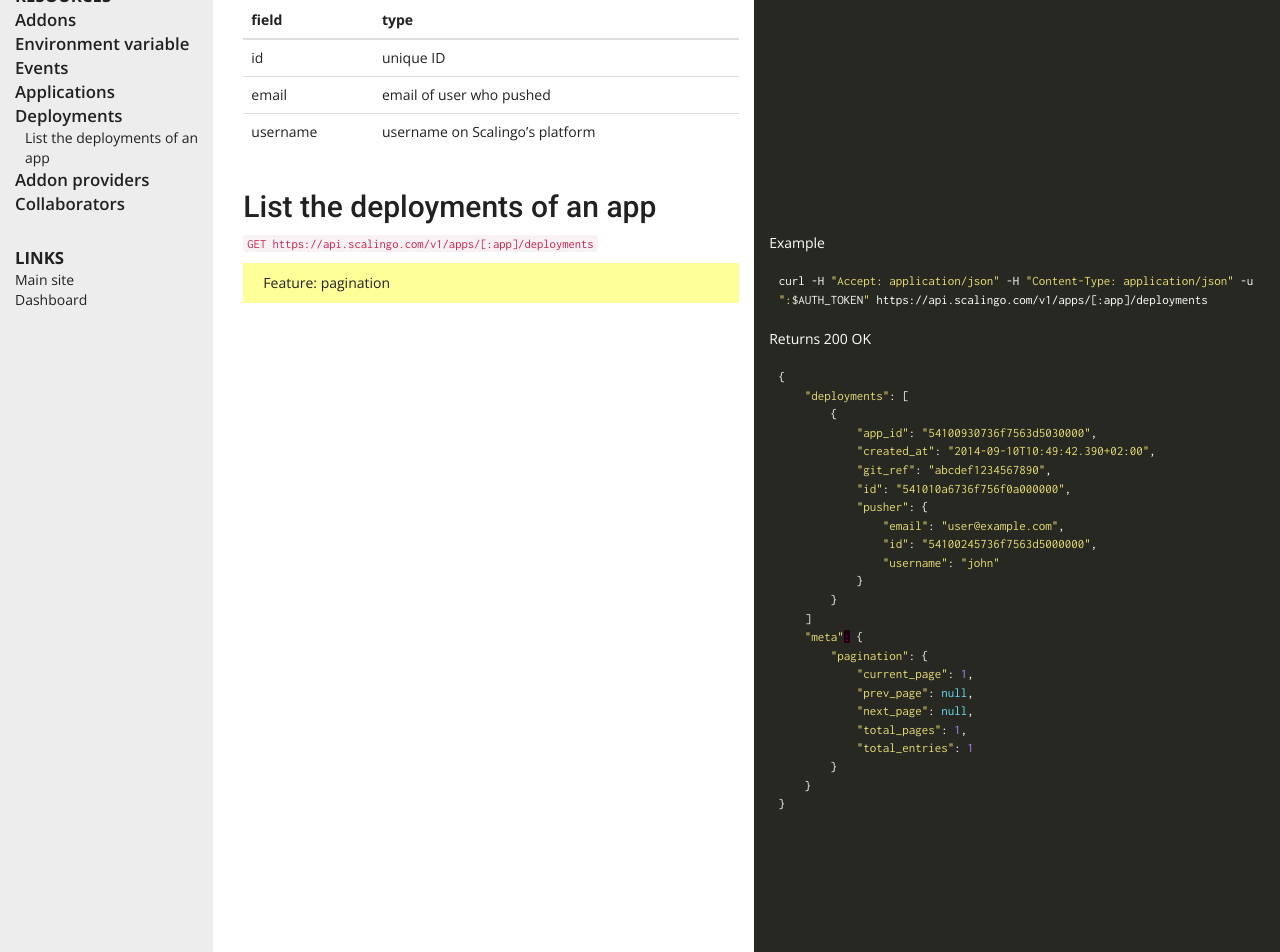
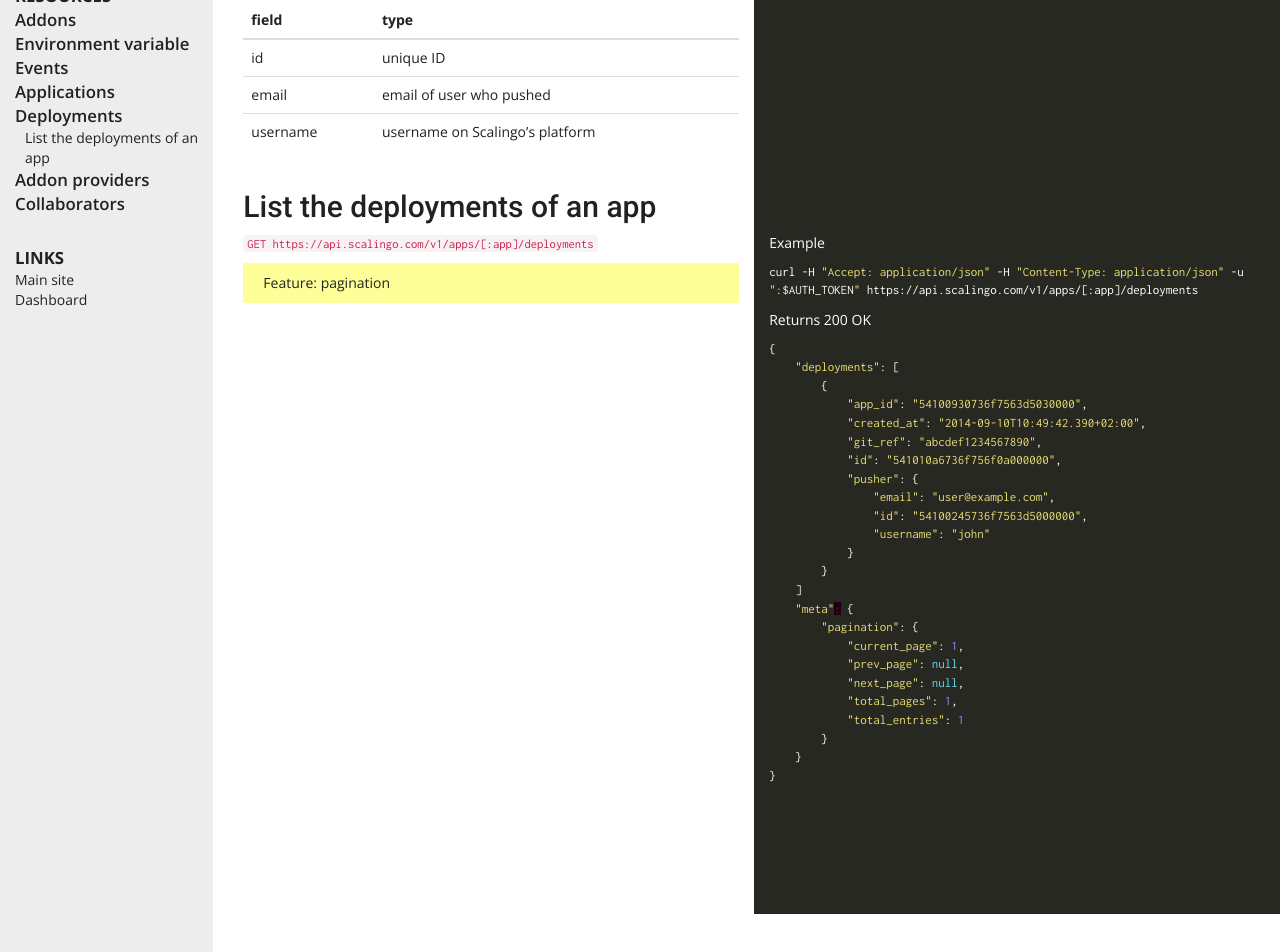
Before and after one commit to xcarpentier/developers.scalingo.com, a Jekyll site: the page built from deployments.html, in a window 1280 px wide and 1322 px high. Shown: the part 370-1322 px from the top of the window. Built offline with Jekyll 4.4.1, drawn with Linux system fonts in a browser that asks for light colours; nearby versions of some CDN libraries.

Commit message:
beautification

```diff
--- a/css/main.sass
+++ b/css/main.sass
@@ -22,6 +22,9 @@
   background-color: #ffff99
   font-size: inherit
   border-left: 0
+
+pre
+  border-radius: 0
 
 .sidebar-nav
   background-color: darken(#fafafa, 5%)
@@ -53,6 +56,8 @@
   .sidebar-code
     background-color: #272822
     color: white
+    pre
+      padding: 0
   > .row:last-child
     .sidebar-text, .sidebar-code
       padding-bottom: 100px
```
